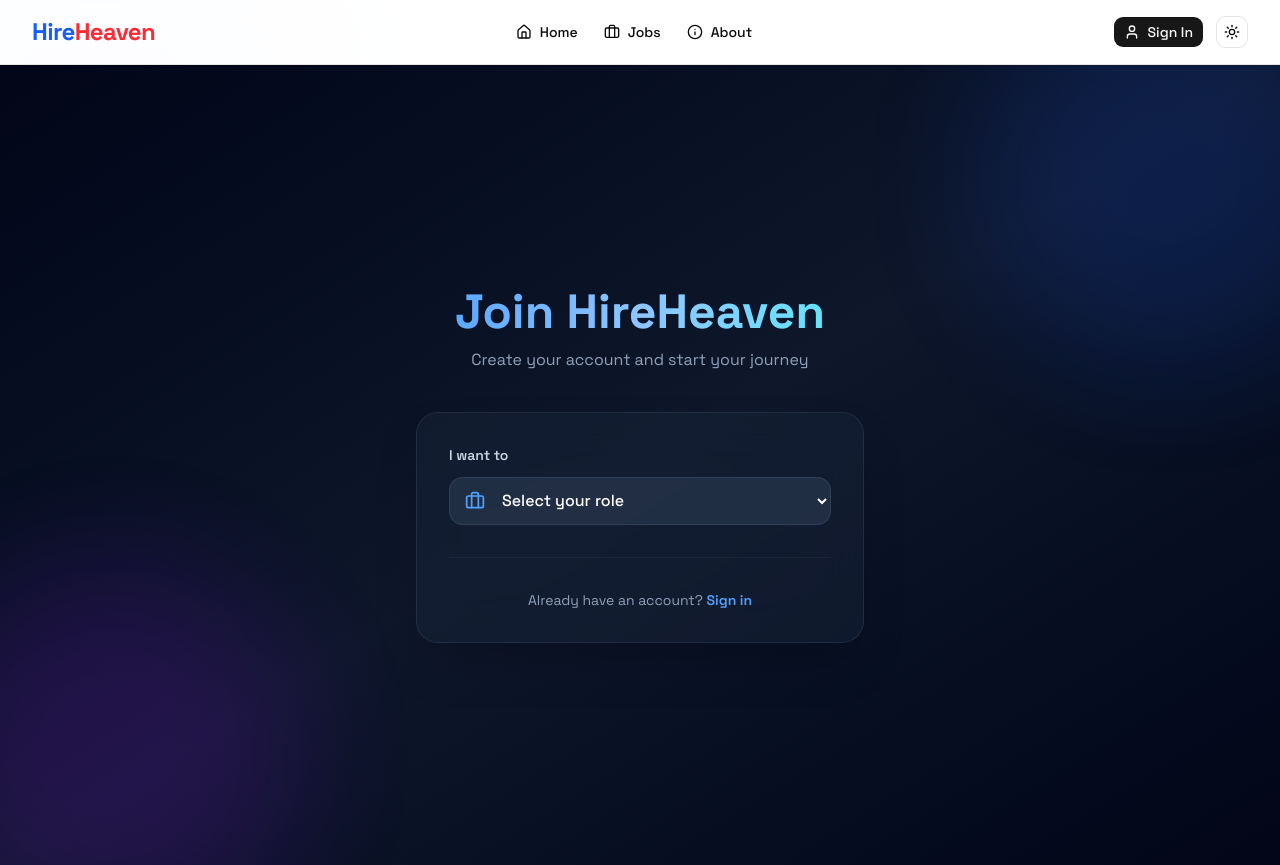
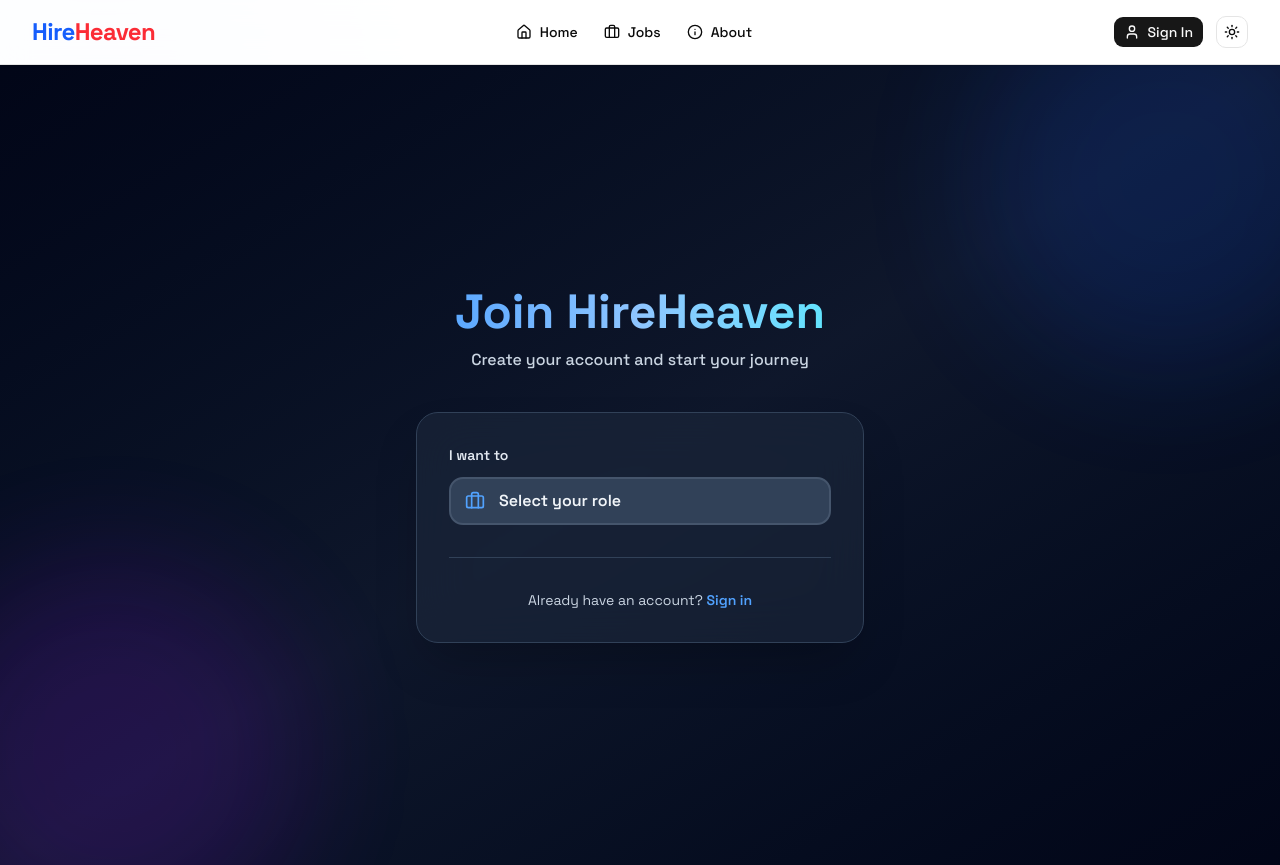
Before and after one commit to debug-node/Job-Portal, a Next.js app in the folder frontend/: page /register in a window 1280 px wide. Built offline with nearby package versions, Linux system fonts and the light colour scheme.

Commit message:
Fix visibility issues - improve contrast and readability on dark theme

```diff
--- a/frontend/src/app/(auth)/register/page.tsx
+++ b/frontend/src/app/(auth)/register/page.tsx
@@ -80,7 +80,7 @@ const RegisterPage = () => {
 	};
 
 	return (
-		<div className="min-h-screen flex items-center justify-center px-4 py-12 relative overflow-hidden bg-linear-to-br from-slate-950 via-slate-900 to-slate-950">
+		<div className="min-h-screen flex items-center justify-center px-4 py-12 relative overflow-hidden bg-gradient-to-br from-slate-950 via-slate-900 to-slate-950">
 			{/* Animated background gradients */}
 			<div className="absolute -top-20 -right-20 w-96 h-96 bg-blue-600/20 rounded-full blur-3xl animate-pulse" />
 			<div className="absolute -bottom-20 -left-20 w-96 h-96 bg-purple-600/20 rounded-full blur-3xl animate-pulse delay-1000" />
@@ -88,33 +88,33 @@ const RegisterPage = () => {
 			<div className="w-full max-w-md relative z-20">
 				{/* Header */}
 				<div className="text-center mb-10">
-					<h1 className="text-5xl font-black mb-3 bg-linear-to-r from-blue-400 via-blue-300 to-cyan-300 text-transparent bg-clip-text">
+					<h1 className="text-5xl font-black mb-3 bg-gradient-to-r from-blue-400 via-blue-300 to-cyan-300 text-transparent bg-clip-text">
 						Join HireHeaven
 					</h1>
-					<p className="text-slate-400 text-base">
+					<p className="text-slate-300 text-base font-medium">
 						Create your account and start your journey
 					</p>
 				</div>
 
 				{/* Form Card */}
-				<div className="backdrop-blur-xl bg-slate-800/40 border border-slate-700/50 rounded-3xl p-8 shadow-2xl">
+				<div className="backdrop-blur-xl bg-slate-800/60 border border-slate-700 rounded-3xl p-8 shadow-2xl">
 					<form onSubmit={submitHandler} className="space-y-6">
 						{/* Role Selection */}
 						<div className="space-y-3">
-							<Label htmlFor="role" className="text-sm font-semibold text-slate-300 block">
+							<Label htmlFor="role" className="text-sm font-semibold text-slate-200 block">
 								I want to
 							</Label>
 							<div className="relative">
-								<Briefcase className="absolute left-4 top-1/2 -translate-y-1/2 w-5 h-5 text-blue-400 pointer-events-none" />
+								<Briefcase className="absolute left-4 top-1/2 -translate-y-1/2 w-5 h-5 text-blue-400 pointer-events-none z-10" />
 								<select
 									id="role"
 									value={role}
 									onChange={(e) => setRole(e.target.value)}
-									className="w-full h-12 pl-12 pr-4 bg-slate-700/50 border border-slate-600/50 rounded-xl text-white font-medium focus:border-blue-500/50 focus:bg-slate-700/70 focus:ring-2 focus:ring-blue-500/20 outline-none transition-all text-base"
+									className="w-full h-12 pl-12 pr-4 bg-slate-700 border-2 border-slate-600 rounded-xl text-slate-100 font-semibold focus:border-blue-500 focus:bg-slate-600 focus:ring-2 focus:ring-blue-500/30 outline-none transition-all text-base appearance-none cursor-pointer"
 									required>
-									<option value="" className="bg-slate-800 text-slate-300">Select your role</option>
-									<option value="jobseeker" className="bg-slate-800 text-white">Find a Job</option>
-									<option value="recruiter" className="bg-slate-800 text-white font-semibold">Hire Talent</option>
+									<option value="" className="bg-slate-800 text-slate-400" disabled>Select your role</option>
+									<option value="jobseeker" className="bg-slate-800 text-slate-100">Find a Job</option>
+									<option value="recruiter" className="bg-slate-800 text-slate-100 font-semibold">Hire Talent</option>
 								</select>
 							</div>
 						</div>
@@ -124,11 +124,11 @@ const RegisterPage = () => {
 							<div className="space-y-5 animate-in fade-in-up duration-300">
 								{/* Name */}
 								<div className="space-y-3">
-									<Label htmlFor="name" className="text-sm font-semibold text-slate-300 block">
+									<Label htmlFor="name" className="text-sm font-semibold text-slate-200 block">
 										Full Name
 									</Label>
 									<div className="relative">
-										<Mail className="absolute left-4 top-1/2 -translate-y-1/2 w-5 h-5 text-blue-400 pointer-events-none" />
+										<Mail className="absolute left-4 top-1/2 -translate-y-1/2 w-5 h-5 text-blue-400 pointer-events-none z-10" />
 										<Input
 											id="name"
 											type="text"
@@ -136,18 +136,18 @@ const RegisterPage = () => {
 											value={name}
 											onChange={(e) => setName(e.target.value)}
 											required
-											className="pl-12 h-12 bg-slate-700/50 border border-slate-600/50 rounded-xl text-white placeholder:text-slate-500 focus:border-blue-500/50 focus:bg-slate-700/70 focus:ring-2 focus:ring-blue-500/20 outline-none transition-all font-medium"
+											className="pl-12 h-12 bg-slate-700 border-2 border-slate-600 rounded-xl text-slate-100 placeholder:text-slate-500 focus:border-blue-500 focus:bg-slate-700 focus:ring-2 focus:ring-blue-500/30 outline-none transition-all font-medium"
 										/>
 									</div>
 								</div>
 
 								{/* Email */}
 								<div className="space-y-3">
-									<Label htmlFor="email" className="text-sm font-semibold text-slate-300 block">
+									<Label htmlFor="email" className="text-sm font-semibold text-slate-200 block">
 										Email Address
 									</Label>
 									<div className="relative">
-										<Mail className="absolute left-4 top-1/2 -translate-y-1/2 w-5 h-5 text-blue-400 pointer-events-none" />
+										<Mail className="absolute left-4 top-1/2 -translate-y-1/2 w-5 h-5 text-blue-400 pointer-events-none z-10" />
 										<Input
 											id="email"
 											type="email"
@@ -155,18 +155,18 @@ const RegisterPage = () => {
 											value={email}
 											onChange={(e) => setEmail(e.target.value)}
 											required
-											className="pl-12 h-12 bg-slate-700/50 border border-slate-600/50 rounded-xl text-white placeholder:text-slate-500 focus:border-blue-500/50 focus:bg-slate-700/70 focus:ring-2 focus:ring-blue-500/20 outline-none transition-all font-medium"
+											className="pl-12 h-12 bg-slate-700 border-2 border-slate-600 rounded-xl text-slate-100 placeholder:text-slate-500 focus:border-blue-500 focus:bg-slate-700 focus:ring-2 focus:ring-blue-500/30 outline-none transition-all font-medium"
 										/>
 									</div>
 								</div>
 
 								{/* Password */}
 								<div className="space-y-3">
-									<Label htmlFor="password" className="text-sm font-semibold text-slate-300 block">
+									<Label htmlFor="password" className="text-sm font-semibold text-slate-200 block">
 										Password
 									</Label>
 									<div className="relative">
-										<Lock className="absolute left-4 top-1/2 -translate-y-1/2 w-5 h-5 text-blue-400 pointer-events-none" />
+										<Lock className="absolute left-4 top-1/2 -translate-y-1/2 w-5 h-5 text-blue-400 pointer-events-none z-10" />
 										<Input
 											id="password"
 											type="password"
@@ -174,18 +174,18 @@ const RegisterPage = () => {
 											value={password}
 											onChange={(e) => setPassword(e.target.value)}
 											required
-											className="pl-12 h-12 bg-slate-700/50 border border-slate-600/50 rounded-xl text-white placeholder:text-slate-500 focus:border-blue-500/50 focus:bg-slate-700/70 focus:ring-2 focus:ring-blue-500/20 outline-none transition-all font-medium"
+											className="pl-12 h-12 bg-slate-700 border-2 border-slate-600 rounded-xl text-slate-100 placeholder:text-slate-500 focus:border-blue-500 focus:bg-slate-700 focus:ring-2 focus:ring-blue-500/30 outline-none transition-all font-medium"
 										/>
 									</div>
 								</div>
 
 								{/* Phone */}
 								<div className="space-y-3">
-									<Label htmlFor="phone" className="text-sm font-semibold text-slate-300 block">
+									<Label htmlFor="phone" className="text-sm font-semibold text-slate-200 block">
 										Phone Number
 									</Label>
 									<div className="relative">
-										<Lock className="absolute left-4 top-1/2 -translate-y-1/2 w-5 h-5 text-blue-400 pointer-events-none" />
+										<Lock className="absolute left-4 top-1/2 -translate-y-1/2 w-5 h-5 text-blue-400 pointer-events-none z-10" />
 										<Input
 											id="phone"
 											type="tel"
@@ -193,17 +193,17 @@ const RegisterPage = () => {
 											value={phoneNumber}
 											onChange={(e) => setPhoneNumber(e.target.value)}
 											required
-											className="pl-12 h-12 bg-slate-700/50 border border-slate-600/50 rounded-xl text-white placeholder:text-slate-500 focus:border-blue-500/50 focus:bg-slate-700/70 focus:ring-2 focus:ring-blue-500/20 outline-none transition-all font-medium"
+											className="pl-12 h-12 bg-slate-700 border-2 border-slate-600 rounded-xl text-slate-100 placeholder:text-slate-500 focus:border-blue-500 focus:bg-slate-700 focus:ring-2 focus:ring-blue-500/30 outline-none transition-all font-medium"
 										/>
 									</div>
 								</div>
 
 								{/* Job Seeker Only Fields */}
 								{role === "jobseeker" && (
-									<div className="space-y-5 pt-5 border-t border-slate-700/30">
+									<div className="space-y-5 pt-5 border-t border-slate-700">
 										{/* Resume */}
 										<div className="space-y-3">
-											<Label htmlFor="resume" className="text-sm font-semibold text-slate-300 block">
+											<Label htmlFor="resume" className="text-sm font-semibold text-slate-200 block">
 												Resume (PDF)
 											</Label>
 											<Input
@@ -215,17 +215,17 @@ const RegisterPage = () => {
 														setResume(e.target.files[0]);
 													}
 												}}
-												className="h-12 bg-slate-700/50 border border-slate-600/50 rounded-xl text-white file:text-blue-300 file:bg-slate-600/50 file:border-0 file:rounded-lg file:font-medium file:cursor-pointer file:mr-3 file:px-3 file:py-2 cursor-pointer focus:border-blue-500/50 focus:ring-2 focus:ring-blue-500/20 outline-none transition-all"
+												className="h-12 bg-slate-700 border-2 border-slate-600 rounded-xl text-slate-100 file:text-blue-300 file:bg-slate-600 file:border-0 file:rounded-lg file:font-semibold file:cursor-pointer file:mr-3 file:px-3 file:py-2 cursor-pointer focus:border-blue-500 focus:ring-2 focus:ring-blue-500/30 outline-none transition-all"
 											/>
 										</div>
 
 										{/* Bio */}
 										<div className="space-y-3">
-											<Label htmlFor="bio" className="text-sm font-semibold text-slate-300 block">
+											<Label htmlFor="bio" className="text-sm font-semibold text-slate-200 block">
 												Bio
 											</Label>
 											<div className="relative">
-												<Lock className="absolute left-4 top-4 w-5 h-5 text-blue-400 pointer-events-none" />
+												<Lock className="absolute left-4 top-4 w-5 h-5 text-blue-400 pointer-events-none z-10" />
 												<textarea
 													id="bio"
 													placeholder="Tell us about yourself..."
@@ -233,7 +233,7 @@ const RegisterPage = () => {
 													onChange={(e) => setBio(e.target.value)}
 													required
 													rows={3}
-													className="pl-12 pt-3 w-full bg-slate-700/50 border border-slate-600/50 rounded-xl text-white placeholder:text-slate-500 focus:border-blue-500/50 focus:bg-slate-700/70 focus:ring-2 focus:ring-blue-500/20 outline-none transition-all font-medium resize-none"
+													className="pl-12 pt-3 w-full bg-slate-700 border-2 border-slate-600 rounded-xl text-slate-100 placeholder:text-slate-500 focus:border-blue-500 focus:bg-slate-700 focus:ring-2 focus:ring-blue-500/30 outline-none transition-all font-medium resize-none"
 												/>
 											</div>
 										</div>
@@ -253,8 +253,8 @@ const RegisterPage = () => {
 					</form>
 
 					{/* Login Link */}
-					<div className="mt-8 pt-8 border-t border-slate-700/30 text-center">
-						<p className="text-slate-400 text-sm">
+					<div className="mt-8 pt-8 border-t border-slate-700 text-center">
+						<p className="text-slate-300 text-sm">
 							Already have an account?{" "}
 							<Link
 								href="/login"
```
